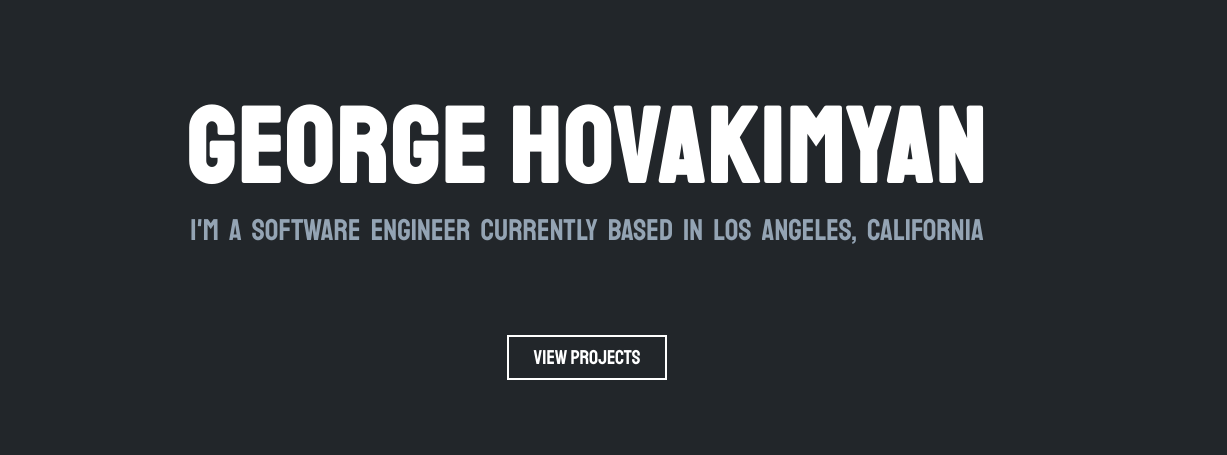
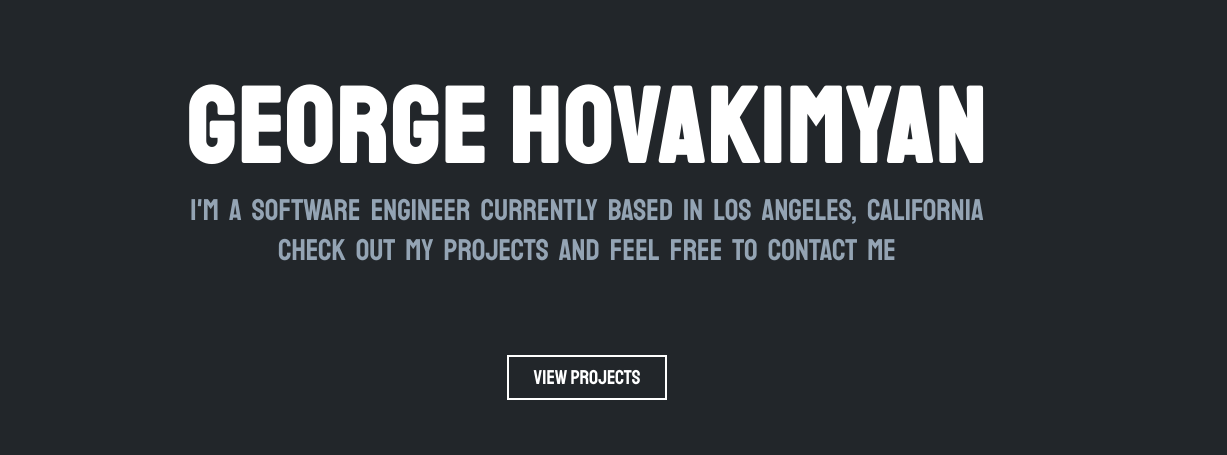
Before and after one commit to gevo222/gevo222.github.io, a plain HTML site: page index.html in a window 1280 px wide. Shown: the part 191-646 px from the top of the page, 53-1280 px from the left. Drawn offline with Linux system fonts and the light colour scheme.

Commit message:
Revert "Redeploy"
This reverts commit 205ecd77c1793c9cde4f72189aacc489c52803fa.

```diff
--- a/index.html
+++ b/index.html
@@ -1 +1 @@
-<!DOCTYPE html><html lang=en><head><meta charset=utf-8><meta http-equiv=X-UA-Compatible content="IE=edge"><meta name=viewport content="width=device-width,initial-scale=1"><link rel=icon href=/favicon.ico><title>George Hovakimyan | Portfolio</title><link href=/css/portfolio.87e200fa.css rel=prefetch><link href=/js/portfolio.f50a0f66.js rel=prefetch><link href=/css/app.6cd2e4c1.css rel=preload as=style><link href=/js/app.ffb84050.js rel=preload as=script><link href=/js/chunk-vendors.f5ecb3c5.js rel=preload as=script><link href=/css/app.6cd2e4c1.css rel=stylesheet></head><body><noscript><strong>We're sorry but this site doesn't work properly without JavaScript enabled. Please enable it to continue.</strong></noscript><div id=app></div><script src=/js/chunk-vendors.f5ecb3c5.js></script><script src=/js/app.ffb84050.js></script></body></html>
+<!DOCTYPE html><html lang=en><head><meta charset=utf-8><meta http-equiv=X-UA-Compatible content="IE=edge"><meta name=viewport content="width=device-width,initial-scale=1"><link rel=icon href=/favicon.ico><title>George Hovakimyan | Portfolio</title><link href=/css/portfolio.a240d4e3.css rel=prefetch><link href=/js/portfolio.bdc3d1ae.js rel=prefetch><link href=/css/app.7422508f.css rel=preload as=style><link href=/js/app.36da71fe.js rel=preload as=script><link href=/js/chunk-vendors.8a5c16da.js rel=preload as=script><link href=/css/app.7422508f.css rel=stylesheet></head><body><noscript><strong>We're sorry but this site doesn't work properly without JavaScript enabled. Please enable it to continue.</strong></noscript><div id=app></div><script src=/js/chunk-vendors.8a5c16da.js></script><script src=/js/app.36da71fe.js></script></body></html>
```
Also changed, not shown: dist/index.html (added, +1 -0 lines), dist/css/app.6cd2e4c1.css (renamed from css/app.6cd2e4c1.css), dist/css/portfolio.87e200fa.css (renamed from css/portfolio.87e200fa.css), dist/favicon.ico (added), dist/img/arpg.png (added), dist/img/customPaint.png (added), dist/img/ghFinder.png (renamed from img/ghFinder.png), dist/img/ghFinder2.png (renamed from img/ghFinder2.png), dist/img/lights.png (added), dist/img/paint.png (added), dist/img/speedometer.png (added), dist/img/spring.png (added), dist/img/visifood.png (added), dist/js/app.ffb84050.js (renamed from js/app.ffb84050.js), 2 more files, 6 other files.
